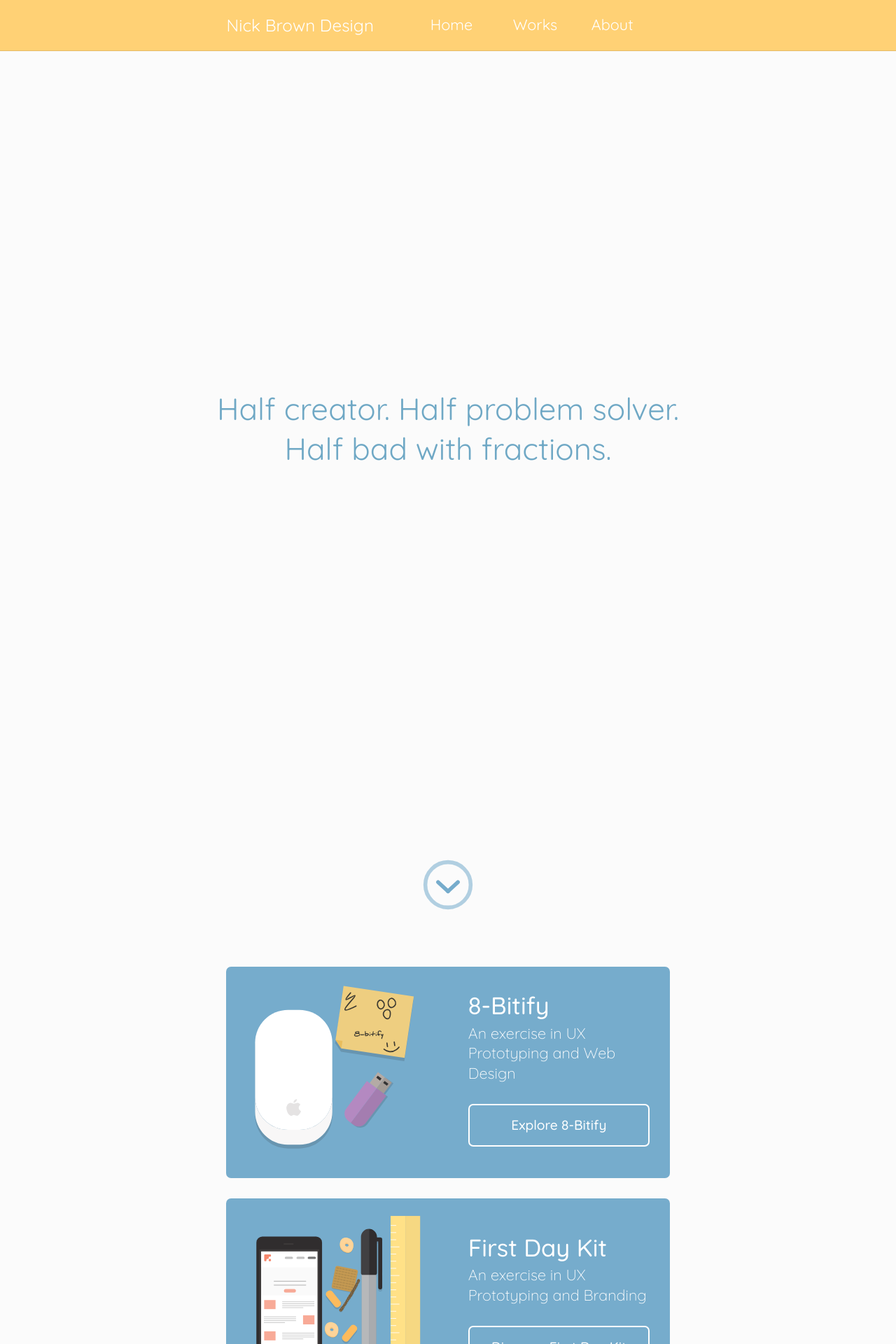
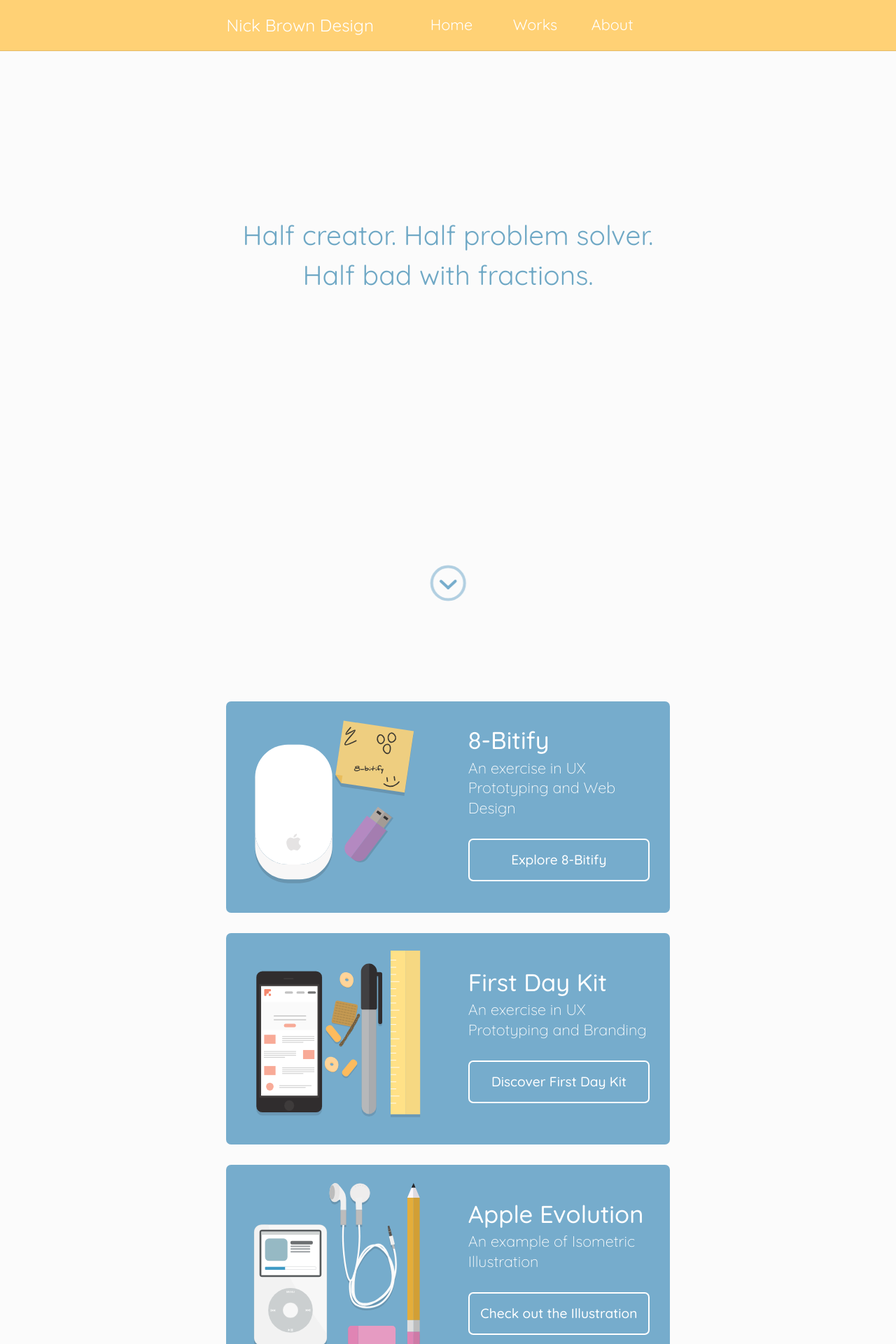
Before and after one commit to nicktgbrown/portfolio-site, a Jekyll site: the page built from index.html, in a window 1280 px wide. Shown: the top 1920 px of the page at 70% size. Built offline with Jekyll 4.4.1, drawn with Linux system fonts in a browser that asks for light colours; some web fonts are replaced.

Commit message:
Fix mobile Nav and make bottom arrow interactive

```diff
--- a/css/main.css
+++ b/css/main.css
@@ -46,6 +46,7 @@
 
 nav a:hover {
   opacity: .7;
+  text-decoration: underline;
 }
 
 nav .nav {
@@ -73,14 +74,18 @@
 
 .banner {
   font-weight: 400;
-  padding-top: 7em;
-  padding-bottom: 9.4em;
+  padding-top: 6em;
+  min-height: 100vh;
 }
 
 .banner-down {
   max-width: 7%;
   margin: auto;
-  padding-bottom: 4em;
+  position: absolute;
+  left: 50%;
+  transform: translateX(-50%);
+  top: calc(100vh - 5em);
+  z-index: 1000;
 }
 
 @keyframes arrow-float {
@@ -92,6 +97,7 @@
   animation-name: arrow-float;
   animation-iteration-count: infinite;
   animation-duration: 3s;
+  height: 3em;
 }
 
 .grid h3 {
@@ -289,9 +295,11 @@
 }
 
 .topnav {
+  display: none;
   overflow: hidden;
   background-color: #fff;
   margin-top: 4em;
+  z-index: 10;
 }
 
 .topnav #myLinks {
@@ -317,64 +325,3 @@
   background-color: #fff;
   color: black;
 }
-
-@media only screen and (min-width: 18em) {
-
-  .banner {
-    padding-top: 6.5em;
-    padding-bottom: 8em;
-  }
-
-  .banner-down {
-    max-width: 12%;
-  }
-
-}
-
-@media only screen and (min-width: 25em) {
-
-  .banner {
-    padding-top: 9em;
-    padding-bottom: 10.3em;
-  }
-
-  .banner-down {
-    max-width: 10%;
-  }
-
-}
-
-@media only screen and (min-width: 38em) {
-
-  .banner {
-    padding-top: 8em;
-    padding-bottom: 9.5em;
-  }
-
-}
-
-@media only screen and (min-width: 60em) {
-
-  .banner {
-    padding-top: 11em;
-    padding-bottom: 12em;
-  }
-
-  .banner-down {
-    max-width: 8%;
-  }
-
-}
-
-@media only screen and (min-width: 90em) {
-
-  .banner {
-    padding-top: 5em;
-    padding-bottom: 5.5em;
-  }
-
-  .banner-down {
-    max-width: 6%;
-  }
-
-}
--- a/index.html
+++ b/index.html
@@ -5,12 +5,12 @@
 ---
 
 <div class="center wrapper pad-bs">
-  <h2 class="banner island-2 yotta fadein">Half creator. Half problem solver.<br>Half bad with fractions.</h2>
+  <h2 class="banner island-2 zetta fadein">Half creator. Half problem solver.<br>Half bad with fractions.</h2>
   <div class="banner-down">
-    <img src="images/nav-down.svg" class="img-flex center arrow-float">
+    <a href="#main-cards"><img src="images/nav-down.svg" class="img-flex center arrow-float"></a>
   </div>
   <div class="max-length">
-    <div class="gutter">
+    <div class="gutter" id="main-cards">
       <a href="{{site.baseurl}}/case1.html">
         <div class="card pad-t-1-2 pad-b grid grid-middle push fadein">
           <div class="gutter unit unit-xs-1 unit-s-1 unit-m-1-2 unit-l-1-2 unit-xl-1-2">
```
